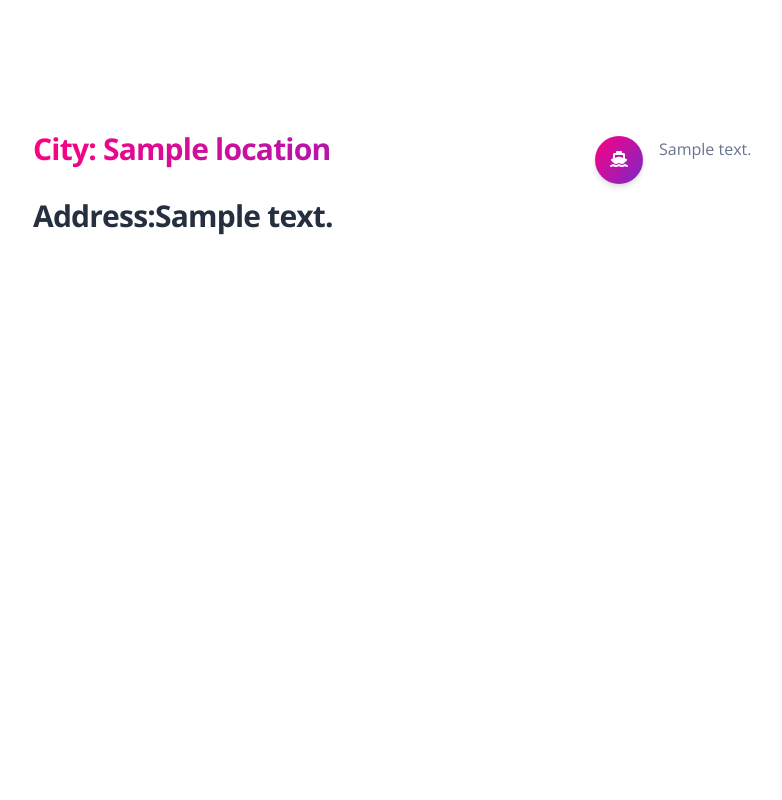
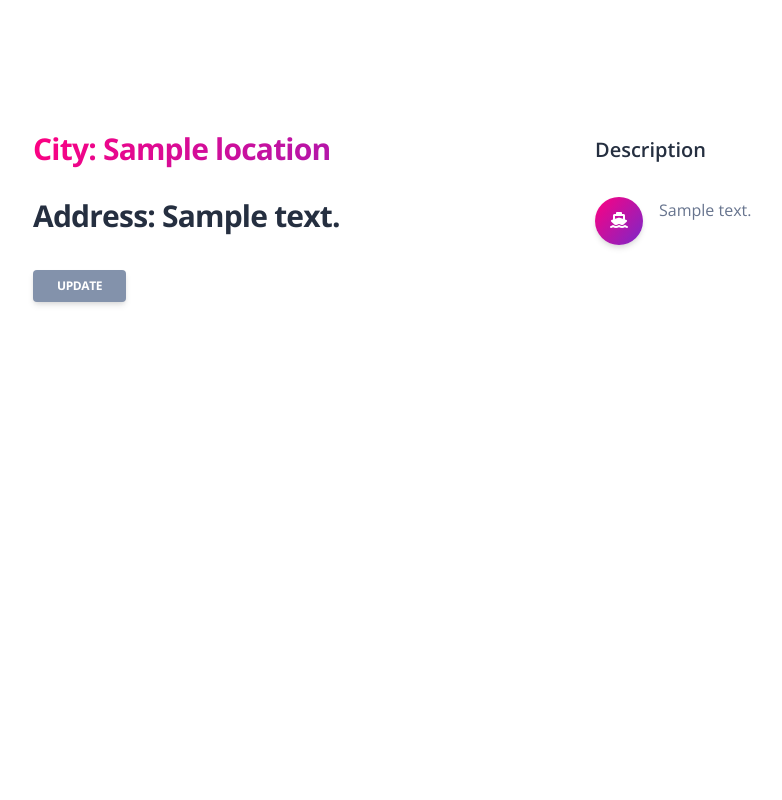
Before and after one commit to VovkOL/team-up, a Django app: page /events/locations/1/ in a window 1280 px wide. Shown: the whole page, without its empty margins (61-843 px from the left). Run offline with Django 5.2, Linux system fonts and the light colour scheme; tables that the repository leaves empty hold one stand-in row (values such as "Sample post"); some libraries are stand-ins or nearby versions.

Commit message:
Add update button and description section to location details page

```diff
--- a/templates/events/location_detail.html
+++ b/templates/events/location_detail.html
@@ -1,16 +1,23 @@
 {% extends "layouts/base-presentation.html" %}
+
+{% block body_class %}d-flex flex-column min-vh-100{% endblock %}
+
 {% block content %}
-  <section class="pt-5 pb-5 mt-5">
-  <!-- -------- START Features w/ icons and text on left & gradient title and text on right -------- -->
+  <section class="pt-5 pb-5 mt-5 flex-grow-1">
+    <!-- -------- START Features w/ icons and text on left & gradient title and text on right -------- -->
     <div class="container">
       <div class="row py-4">
         <div class="col-lg-6">
           <h3 class="text-gradient text-primary mb-0 mt-2">City: {{ location.name }}</h3>
           <br>
-          <h3>Address:{{ location.address }}</h3>
+          <h3>Address: {{ location.address }}</h3>
+          <br>
+          <a class="btn btn-secondary px-4 py-2 rounded-2" href="{% url 'events:location-update' pk=location.id %}">Update</a>
         </div>
         <div class="col-lg-6 mt-lg-0 mt-5 ps-lg-0 ps-0">
           <div class="p-3 info-horizontal">
+            <h5>Description</h5>
+            <br>
             <div class="icon icon-shape rounded-circle bg-gradient-primary shadow text-center">
               <i class="fas fa-ship opacity-10"></i>
             </div>
@@ -29,4 +36,3 @@
     </div>
   </section>
 {% endblock %}
-  <!-- -------- END Features w/ icons and text on left & gradient title and text on right -------- -->
```
